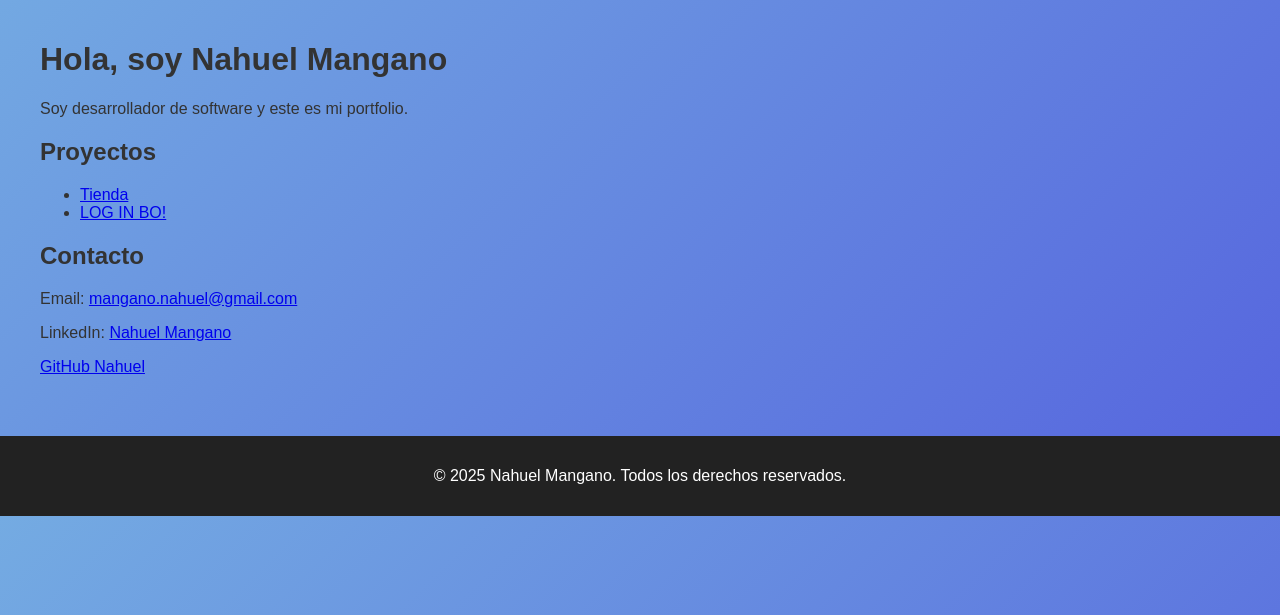
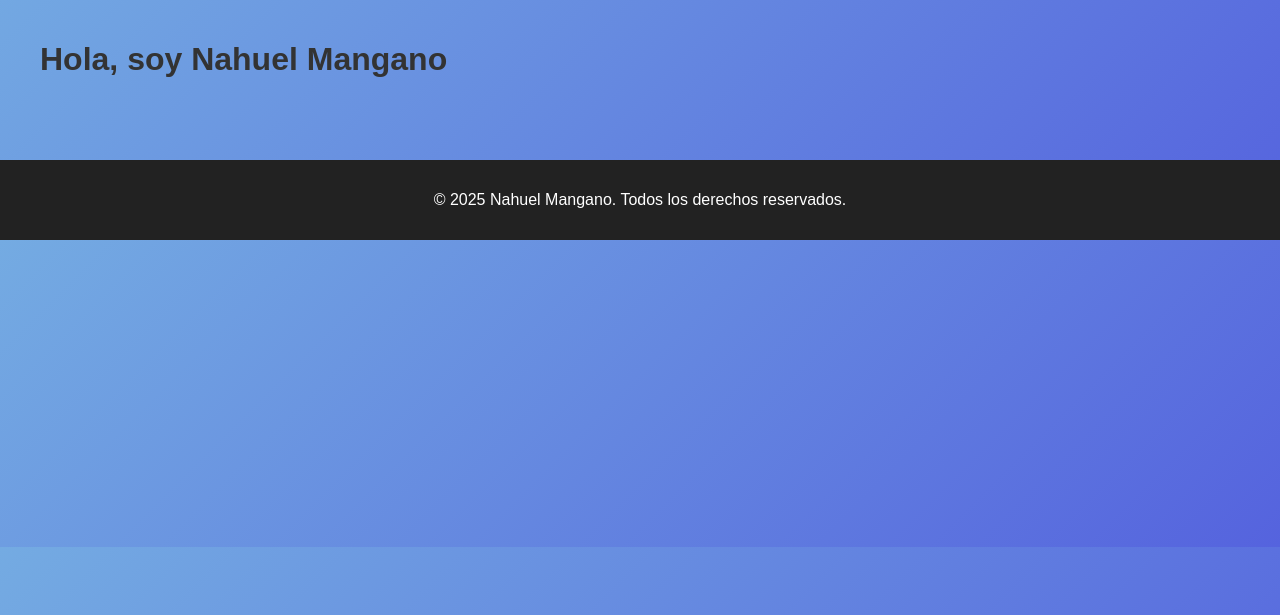
Before and after one commit to nahuelmangano/tiendaweb, a Flask app: template app/templates/index.html in a window 1280 px wide. Shown: the part 67-682 px from the top of the page. Run offline with Flask 3, Linux system fonts and the light colour scheme; the template is opened without the code that fills it, so the values that code supplies are empty.

Commit message:
corrijo index

```diff
--- a/app/__init__.py
+++ b/app/__init__.py
@@ -3,6 +3,7 @@ from flask import Flask, render_template
 from flask_mail import Mail
 from dotenv import load_dotenv
 from .models import db, Role
+from flask import redirect, url_for
 
 mail = Mail()
 
@@ -47,7 +48,7 @@ def create_app():
     # Página de inicio
     @app.route("/")
     def index():
-        return render_template("tienda.html")
+       return redirect(url_for("tienda.tienda"))
 
     # Crear tablas y roles
     with app.app_context():
--- a/app/templates/index.html
+++ b/app/templates/index.html
@@ -3,28 +3,6 @@
 {% block content %}
 <div class="container">
     <h1>Hola, soy Nahuel Mangano</h1>
-    <p>Soy desarrollador de software y este es mi portfolio.</p>
 
-    <h2>Proyectos</h2>
-    <ul class="projects-list">
-
-           <li>
-                <a href="{{ url_for('tienda.tienda') }}">Tienda</a>
-
-
-        </li>
-        </li>
-           <li>
-                <a href="{{ url_for('auth.login') }}">LOG IN BO!</a>
-
-
-        </li>
-
-    </ul>
-
-    <h2>Contacto</h2>
-    <p>Email: <a href="mailto:mangano.nahuel@gmail.com">mangano.nahuel@gmail.com</a></p>
-    <p>LinkedIn: <a href="https://www.linkedin.com/in/nahuel-mangano-vargas/" target="_blank" rel="noopener noreferrer">Nahuel Mangano</a></p>
-    <a href="https://github.com/nahuelmangano">GitHub Nahuel</a>
 </div>
 {% endblock %}
```
